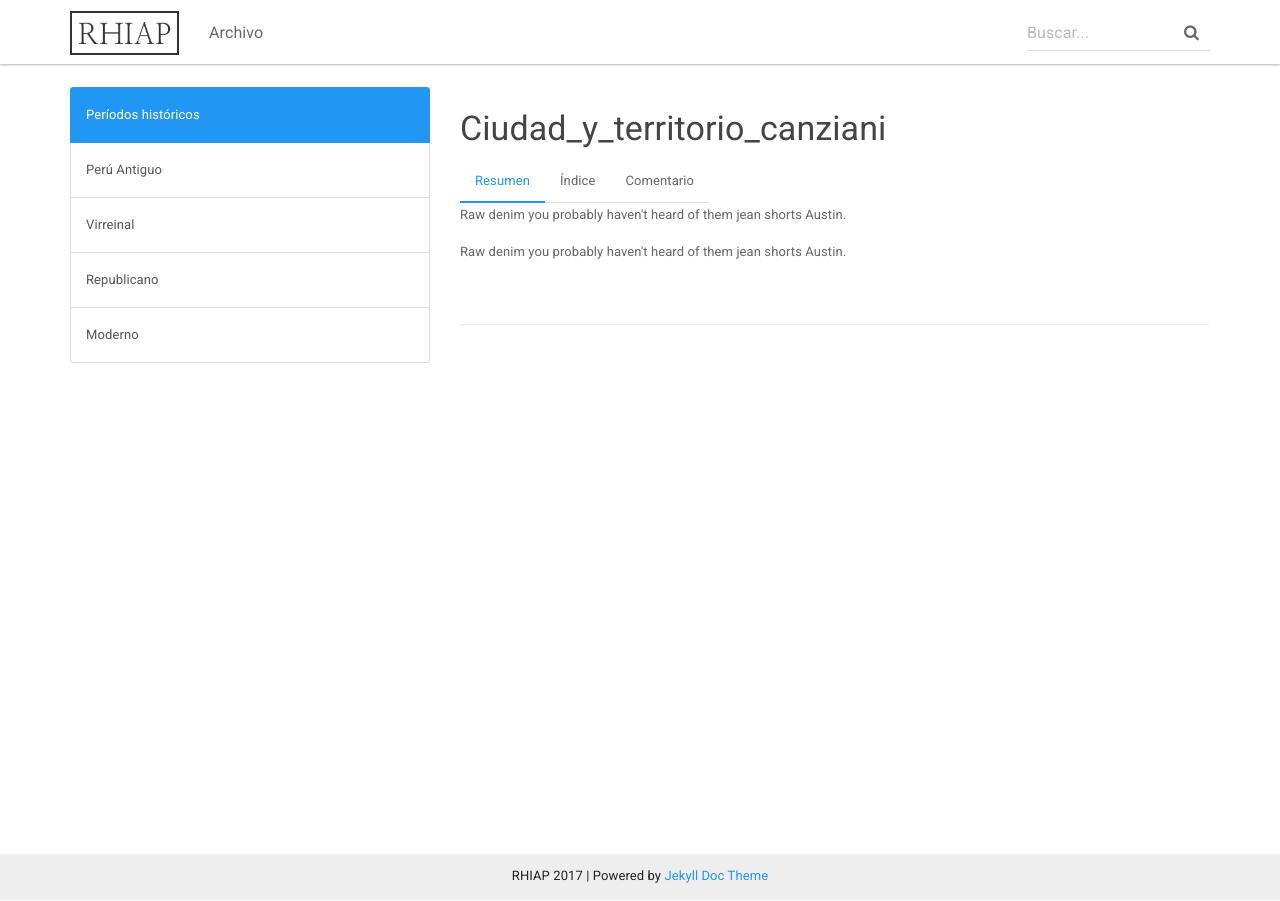
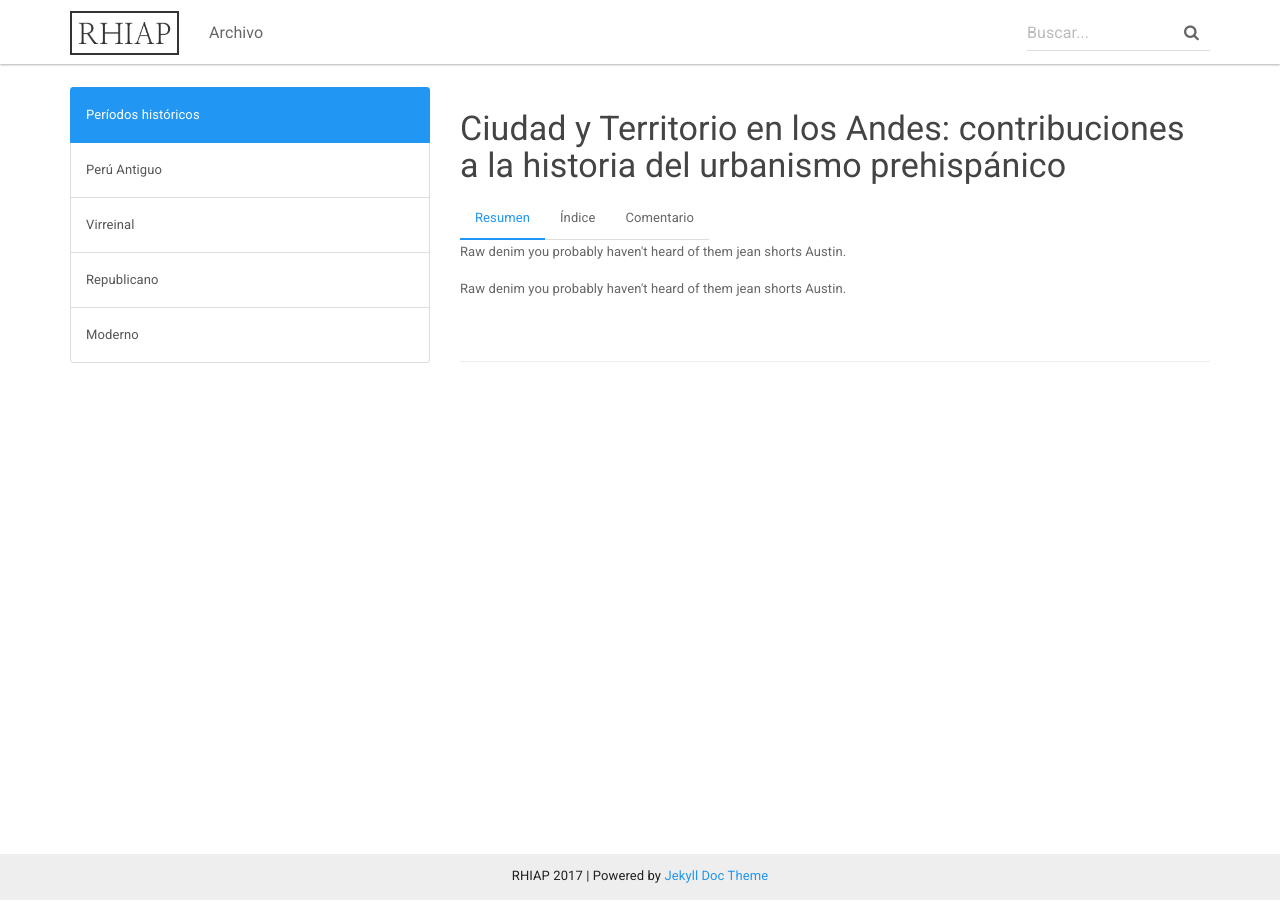
Before and after one commit to RHIAP/RHIAP.github.io, a Jekyll site: the page built from _archivo/peru_antiguo/ciudad_y_territorio_canziani.md, in a window 1280 px wide. Built offline with Jekyll 4.4.1, drawn with Linux system fonts in a browser that asks for light colours; nearby versions of some CDN libraries.

Commit message:
Update ciudad_y_territorio_canziani.md
t

```diff
--- a/_archivo/peru_antiguo/ciudad_y_territorio_canziani.md
+++ b/_archivo/peru_antiguo/ciudad_y_territorio_canziani.md
@@ -1,4 +1,5 @@
 ---
+title: "Ciudad y Territorio en los Andes: contribuciones a la historia del urbanismo prehispánico"
 permalink: /archivo/ciudad_y_territorio_canziani/
 ---
 
```
